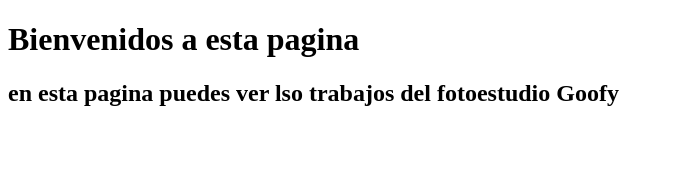
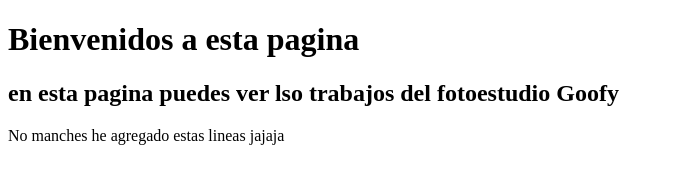
Before and after one commit to Francisco-c17/pagina-web, a plain HTML site: page index.html in a window 1280 px wide. Shown: the whole page, without its empty margins (0-674 px from the left). Drawn offline with Linux system fonts and the light colour scheme.

Commit message:
Update index.html

```diff
--- a/index.html
+++ b/index.html
@@ -1,10 +1,14 @@
 <!DOCTYPE html>
 <html>
+    <meta charset="utf-8">
     <head>
-        <title>Foto estudio Goofy</title>
+        <title>Foto estudio francisco</title>
     </head>
     <body>
         <h1>Bienvenidos a esta pagina</h1>
         <h2>en esta pagina puedes ver lso trabajos del fotoestudio Goofy</h2>
+        No manches he agregado estas lineas
+        jajaja
+
     </body>
 </html>
```
